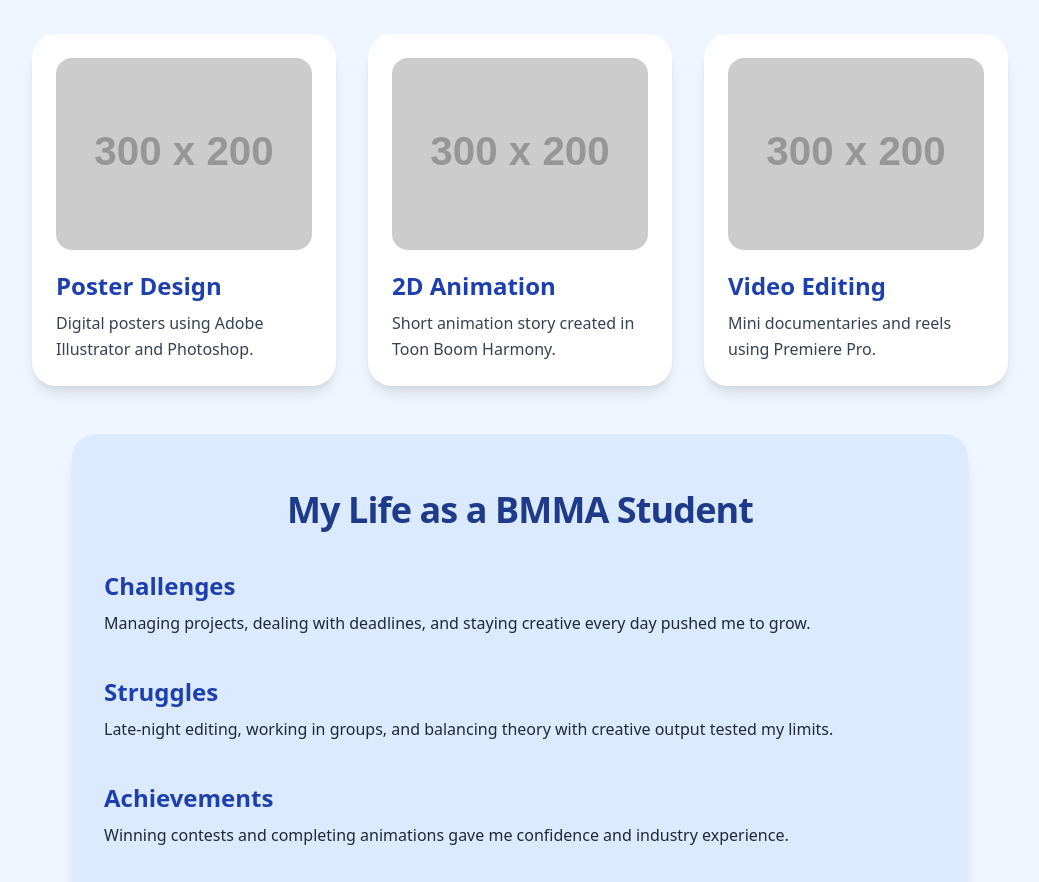
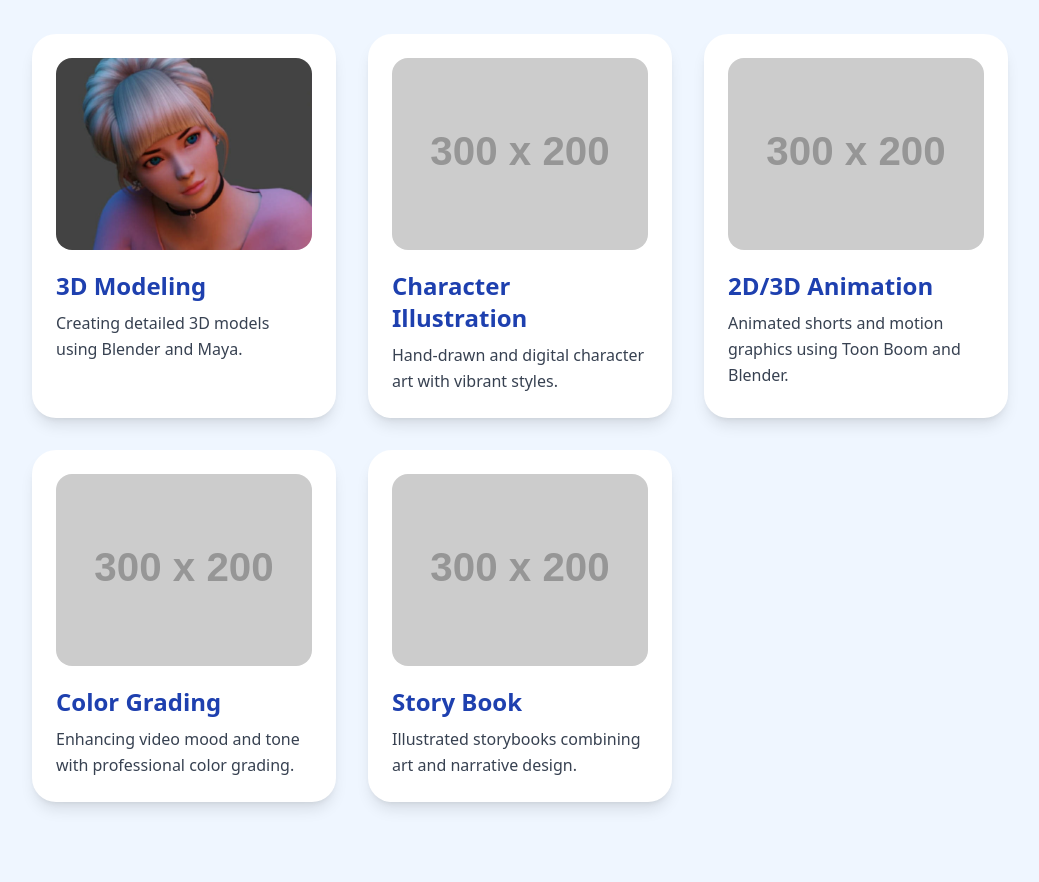
Before and after one commit to RHOYDZ/JC-web, a plain HTML site: page index.html in a window 1280 px wide. Shown: the part 530-1412 px from the top of the page, without its empty margins (120-1159 px from the left). Drawn offline with nearby package versions, Linux system fonts and the light colour scheme; placeholder pictures from the web are drawn by us.

Commit message:
Add files via upload

```diff
--- a/index.html
+++ b/index.html
@@ -40,74 +40,164 @@
         Portfolio
         <span class="absolute bottom-0 left-1/2 -translate-x-1/2 w-0 h-1 bg-yellow-300 rounded-full transition-all group-hover:w-full"></span>
       </a>
-      <a href="#life" class="relative px-3 py-2 rounded-full hover:bg-blue-700 hover:shadow-lg hover:text-yellow-300 transition">
+      <a href="#testimonials" class="relative px-3 py-2 rounded-full hover:bg-blue-700 hover:shadow-lg hover:text-yellow-300 transition">
         Student Life
-      </a>
-      <a href="#testimonials" class="relative px-3 py-2 rounded-full hover:bg-blue-700 hover:shadow-lg hover:text-yellow-300 transition">
-        Testimonial
       </a>
     </div>
   </nav>
 
 
-  <!-- Portfolio Section -->
-  <section id="portfolio" class="max-w-5xl mx-auto py-12 px-6">
+<!-- Portfolio Section -->
+<section id="portfolio" class="max-w-5xl mx-auto py-12 px-6">
     <h2 class="text-4xl font-extrabold text-blue-900 mb-10 text-center tracking-tight">My Creative Portfolio</h2>
 
     <div class="grid grid-cols-1 sm:grid-cols-2 lg:grid-cols-3 gap-8">
-      <div class="bg-white rounded-3xl p-6 shadow-lg hover:shadow-2xl transition-shadow duration-300 hover:scale-[1.03] cursor-pointer">
-        <img src="https://via.placeholder.com/300x200?text=Poster+Design" alt="Poster Design" class="rounded-2xl mb-5 object-cover w-full h-48">
-        <h3 class="text-2xl font-bold text-blue-800 mb-2">Poster Design</h3>
-        <p class="text-gray-700 leading-relaxed">Digital posters using Adobe Illustrator and Photoshop.</p>
+
+      <!-- 3D Modeling -->
+      <div
+        class="bg-white rounded-3xl p-6 shadow-lg hover:shadow-2xl transition-shadow duration-300 hover:scale-[1.03] cursor-pointer"
+        data-gallery="3d-modeling"
+      >
+        <img src="../3d modeling/1.jpg" alt="3D Modeling" class="rounded-2xl mb-5 object-cover w-full h-48">
+        <h3 class="text-2xl font-bold text-blue-800 mb-2">3D Modeling</h3>
+        <p class="text-gray-700 leading-relaxed">Creating detailed 3D models using Blender and Maya.</p>
       </div>
-      <div class="bg-white rounded-3xl p-6 shadow-lg hover:shadow-2xl transition-shadow duration-300 hover:scale-[1.03] cursor-pointer">
-        <img src="https://via.placeholder.com/300x200?text=2D+Animation" alt="2D Animation" class="rounded-2xl mb-5 object-cover w-full h-48">
-        <h3 class="text-2xl font-bold text-blue-800 mb-2">2D Animation</h3>
-        <p class="text-gray-700 leading-relaxed">Short animation story created in Toon Boom Harmony.</p>
+
+      <!-- Character Illustration -->
+      <div
+        class="bg-white rounded-3xl p-6 shadow-lg hover:shadow-2xl transition-shadow duration-300 hover:scale-[1.03] cursor-pointer"
+        data-gallery="character-illustration"
+      >
+        <img src="https://via.placeholder.com/300x200?text=Character+Illustration" alt="Character Illustration" class="rounded-2xl mb-5 object-cover w-full h-48">
+        <h3 class="text-2xl font-bold text-blue-800 mb-2">Character Illustration</h3>
+        <p class="text-gray-700 leading-relaxed">Hand-drawn and digital character art with vibrant styles.</p>
       </div>
-      <div class="bg-white rounded-3xl p-6 shadow-lg hover:shadow-2xl transition-shadow duration-300 hover:scale-[1.03] cursor-pointer">
-        <img src="https://via.placeholder.com/300x200?text=Video+Editing" alt="Video Editing" class="rounded-2xl mb-5 object-cover w-full h-48">
-        <h3 class="text-2xl font-bold text-blue-800 mb-2">Video Editing</h3>
-        <p class="text-gray-700 leading-relaxed">Mini documentaries and reels using Premiere Pro.</p>
+
+      <!-- 2D/3D Animation -->
+      <div
+        class="bg-white rounded-3xl p-6 shadow-lg hover:shadow-2xl transition-shadow duration-300 hover:scale-[1.03] cursor-pointer"
+        data-gallery="2d-3d-animation"
+      >
+        <img src="https://via.placeholder.com/300x200?text=2D+3D+Animation" alt="2D/3D Animation" class="rounded-2xl mb-5 object-cover w-full h-48">
+        <h3 class="text-2xl font-bold text-blue-800 mb-2">2D/3D Animation</h3>
+        <p class="text-gray-700 leading-relaxed">Animated shorts and motion graphics using Toon Boom and Blender.</p>
       </div>
+
+      <!-- Color Grading -->
+      <div
+        class="bg-white rounded-3xl p-6 shadow-lg hover:shadow-2xl transition-shadow duration-300 hover:scale-[1.03] cursor-pointer"
+        data-gallery="color-grading"
+      >
+        <img src="https://via.placeholder.com/300x200?text=Color+Grading" alt="Color Grading" class="rounded-2xl mb-5 object-cover w-full h-48">
+        <h3 class="text-2xl font-bold text-blue-800 mb-2">Color Grading</h3>
+        <p class="text-gray-700 leading-relaxed">Enhancing video mood and tone with professional color grading.</p>
+      </div>
+
+      <!-- Story Book -->
+      <div
+        class="bg-white rounded-3xl p-6 shadow-lg hover:shadow-2xl transition-shadow duration-300 hover:scale-[1.03] cursor-pointer"
+        data-gallery="story-book"
+      >
+        <img src="https://via.placeholder.com/300x200?text=Story+Book" alt="Story Book" class="rounded-2xl mb-5 object-cover w-full h-48">
+        <h3 class="text-2xl font-bold text-blue-800 mb-2">Story Book</h3>
+        <p class="text-gray-700 leading-relaxed">Illustrated storybooks combining art and narrative design.</p>
+      </div>
+
     </div>
   </section>
 
-  <!-- Student Life Section -->
-  <section id="life" class="bg-blue-100 py-14 px-8 rounded-3xl max-w-4xl mx-auto shadow-lg">
-    <h2 class="text-4xl font-extrabold text-blue-900 mb-10 text-center tracking-tight">My Life as a BMMA Student</h2>
-
-    <div class="space-y-10">
-      <div>
-        <h3 class="text-2xl font-semibold text-blue-800 mb-2">Challenges</h3>
-        <p class="text-gray-800 leading-relaxed">Managing projects, dealing with deadlines, and staying creative every day pushed me to grow.</p>
-      </div>
-
-      <div>
-        <h3 class="text-2xl font-semibold text-blue-800 mb-2">Struggles</h3>
-        <p class="text-gray-800 leading-relaxed">Late-night editing, working in groups, and balancing theory with creative output tested my limits.</p>
-      </div>
-
-      <div>
-        <h3 class="text-2xl font-semibold text-blue-800 mb-2">Achievements</h3>
-        <p class="text-gray-800 leading-relaxed">Winning contests and completing animations gave me confidence and industry experience.</p>
-      </div>
-
-      <div>
-        <h3 class="text-2xl font-semibold text-blue-800 mb-2">Opportunities</h3>
-        <p class="text-gray-800 leading-relaxed">Internships, exhibits, and workshops helped me grow my creative network and skills.</p>
-      </div>
-
-      <div>
-        <h3 class="text-2xl font-semibold text-blue-800 mb-2">Experience</h3>
-        <p class="text-gray-800 leading-relaxed">The journey taught me not just how to design — but how to think creatively and work with others.</p>
+<!-- Modal Overlay -->
+<div id="modal" class="fixed inset-0 bg-black bg-opacity-70 flex justify-center items-center p-4 hidden z-50">
+    <div class="bg-white rounded-xl max-w-6xl w-full max-h-[85vh] overflow-auto p-6 relative shadow-lg">
+      <button id="modalClose" class="absolute top-3 right-3 text-gray-700 hover:text-black text-3xl font-bold">&times;</button>
+      <div id="modalContent" class="flex flex-wrap justify-center gap-4">
+        <!-- Dynamic images go here -->
       </div>
     </div>
-  </section>
+  </div>
+
+
+  <script>
+    // Gallery images data (replace URLs with your real images)
+    const galleries = {
+      "3d-modeling": [
+        "../3d modeling/1.jpg",
+        "../3d modeling/2.jpg",
+        "../3d modeling/3.jpg"
+      ],
+      "character-illustration": [
+        "https://via.placeholder.com/400x300?text=Character+1",
+        "https://via.placeholder.com/400x300?text=Character+2",
+        "https://via.placeholder.com/400x300?text=Character+3"
+      ],
+      "2d-3d-animation": [
+        "https://via.placeholder.com/400x300?text=Animation+1",
+        "https://via.placeholder.com/400x300?text=Animation+2",
+        "https://via.placeholder.com/400x300?text=Animation+3"
+      ],
+      "color-grading": [
+        "https://via.placeholder.com/400x300?text=Color+Grading+1",
+        "https://via.placeholder.com/400x300?text=Color+Grading+2",
+        "https://via.placeholder.com/400x300?text=Color+Grading+3"
+      ],
+      "story-book": [
+        "https://via.placeholder.com/400x300?text=Story+Book+1",
+        "https://via.placeholder.com/400x300?text=Story+Book+2",
+        "https://via.placeholder.com/400x300?text=Story+Book+3"
+      ]
+    };
+
+    const modal = document.getElementById('modal');
+    const modalContent = document.getElementById('modalContent');
+    const modalClose = document.getElementById('modalClose');
+
+    // Open modal and load images based on clicked card
+    document.querySelectorAll('[data-gallery]').forEach(card => {
+      card.addEventListener('click', () => {
+        const galleryName = card.getAttribute('data-gallery');
+        const images = galleries[galleryName] || [];
+
+        // Clear previous images
+        modalContent.innerHTML = '';
+
+        // Add images to modal
+        images.forEach(src => {
+          const img = document.createElement('img');
+          img.src = src;
+          img.alt = galleryName;
+          img.className = "rounded-lg w-full object-cover";
+          modalContent.appendChild(img);
+        });
+
+        // Show modal
+        modal.classList.remove('hidden');
+        // Optional: disable scroll on body
+        document.body.style.overflow = 'hidden';
+      });
+    });
+
+    // Close modal function
+    function closeModal() {
+      modal.classList.add('hidden');
+      document.body.style.overflow = '';
+    }
+
+    // Close modal on close button click
+    modalClose.addEventListener('click', closeModal);
+
+    // Close modal on clicking outside modal content
+    modal.addEventListener('click', e => {
+      if (e.target === modal) {
+        closeModal();
+      }
+    });
+  </script>
+
+
 
   <!-- Testimonials Section -->
   <section id="testimonials" class="py-14 px-8 bg-white max-w-4xl mx-auto rounded-3xl shadow-xl mt-12">
-    <h2 class="text-4xl font-extrabold text-blue-900 mb-10 text-center tracking-tight">Testimonial</h2>
+    <h2 class="text-4xl font-extrabold text-blue-900 mb-10 text-center tracking-tight">My Life as a BMMA Student</h2>
 
     <div class="bg-blue-50 p-8 rounded-3xl shadow-inner">
       <p class="text-lg text-gray-900 leading-relaxed">
```
Also changed, not shown: 3d modeling/1.jpg (added), 3d modeling/2.jpg (added), 3d modeling/3.jpg (added).
